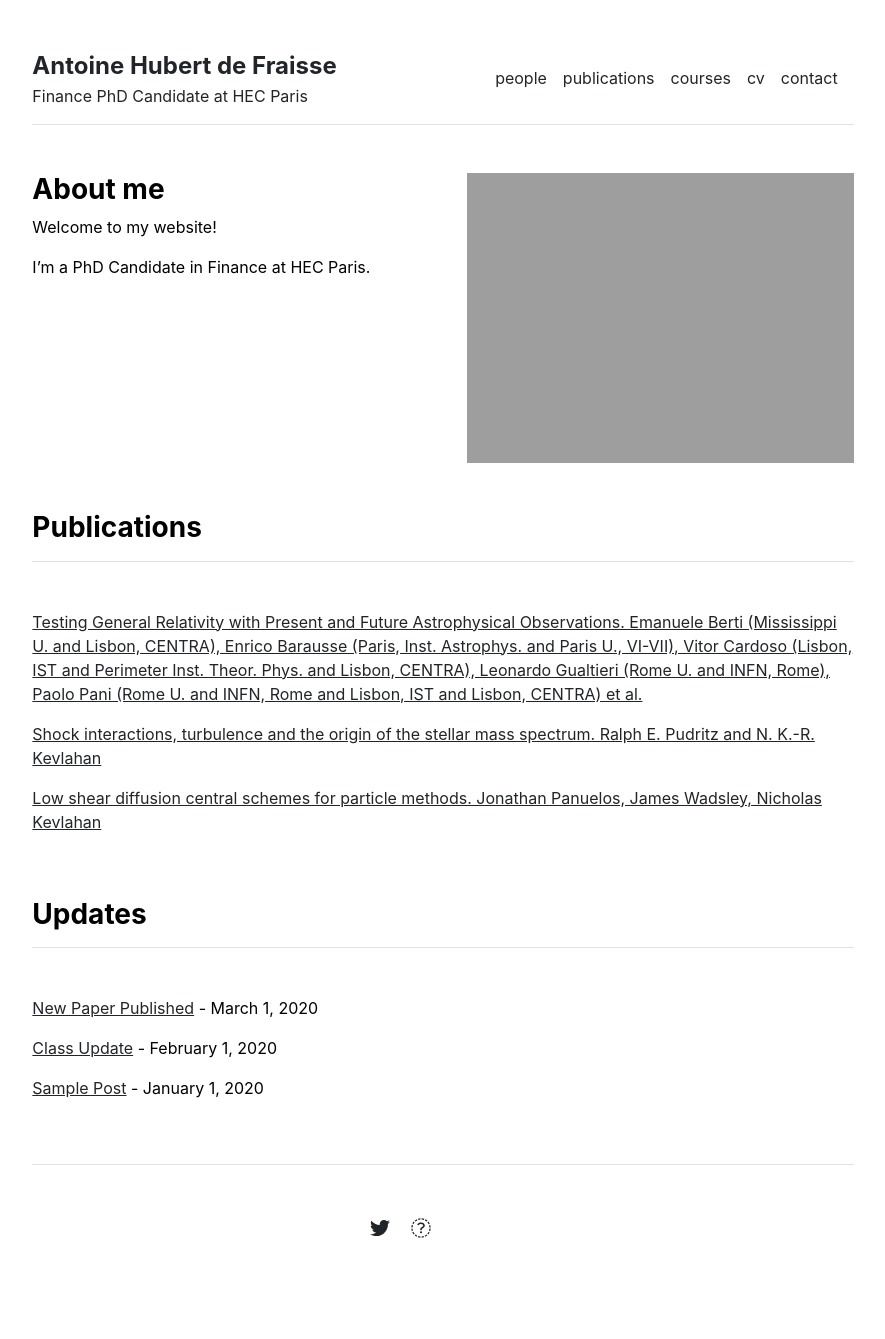
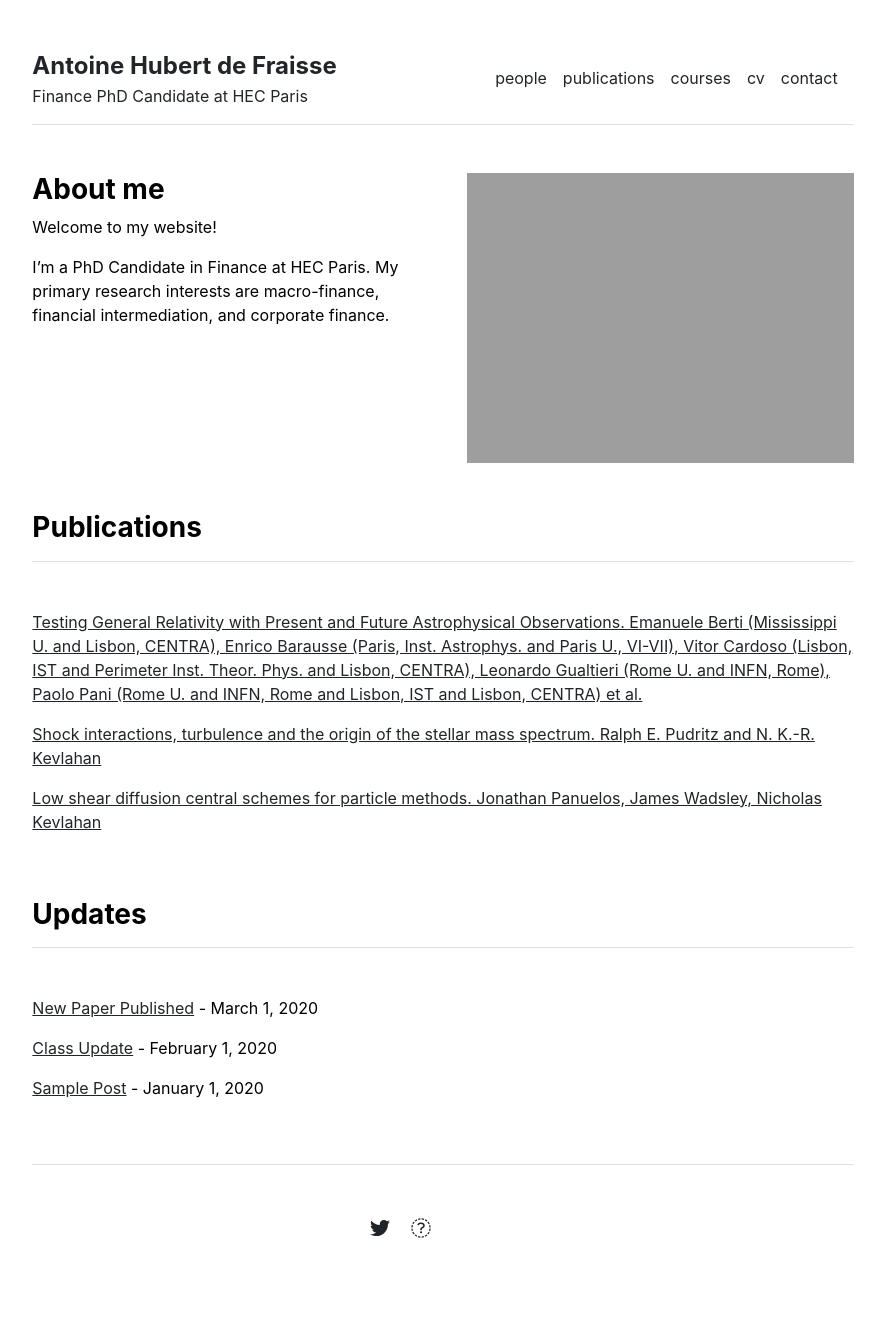
Before and after one commit to antoinehubertdefraisse/antoinehubertdefraisse.github.io, a Jekyll site: the page built from index.md, in a window 1280 px wide. Shown: the whole page, without its empty margins (197-1082 px from the left). Built offline with Jekyll 4.4.1, drawn with Linux system fonts in a browser that asks for light colours.

Commit message:
Update home.html

```diff
--- a/_layouts/home.html
+++ b/_layouts/home.html
@@ -5,8 +5,10 @@ layout: default
 <div class="row g-5 mb-5">
   <div class="col-md-6">
     <h3 class="fw-bold">About me</h3>
-Welcome to my website!  <p></p>
-        I’m a PhD Candidate in Finance at HEC Paris.
+    Welcome to my website!  <p></p>
+    I’m a PhD Candidate in Finance at HEC Paris.
+    My primary research interests are macro-finance, financial intermediation, and corporate finance.
+
   </div>
   <div class="col-md-6">
     <img src="{{ site.github.url }}/assets/img/home.jpg" alt="Home" width="100%">
```
